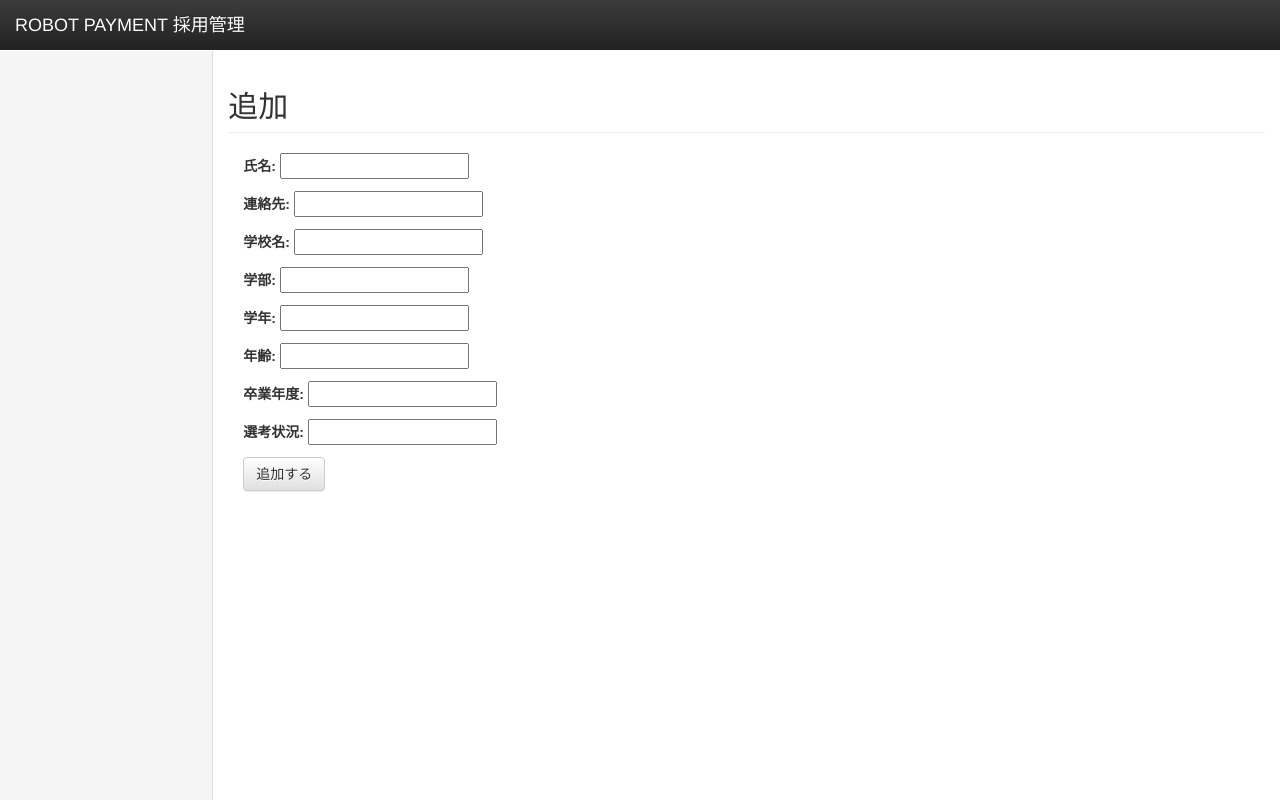
After one commit to hagyyyy1992/recuritment-manager, a Django app: template recruitment/templates/interview/interview_add.html in a window 1280 px wide. The commit adds this page. Run offline with Django 3.2, Linux system fonts and the light colour scheme; the template is opened without the code that fills it: values that come from a table or form of the project are taken from there, others are empty; parts of the project's set-up code (start-up, migrations or seed data) failed here and were passed over; some libraries are stand-ins or nearby versions.

Commit message:
add_to_interviewの追加

```diff
--- a/recruitment/templates/base.html
+++ b/recruitment/templates/base.html
@@ -66,6 +66,7 @@
                 <ul class="nav nav-sidebar">
                     <li><a href="{% url 'candidate_list' %}">採用候補者一覧</a></li>
                     <li><a href="{% url 'candidate_add' %}">採用候補者追加</a></li>
+                    <li><a href="{% url 'add_to_interview' %}">面接日程追加</a></li>
                     <li><a href="{% url 'archive_list' %}">過去選考者</a></li>
                 </ul>
                 {% endif %}
--- /dev/null
+++ b/recruitment/templates/interview/interview_add.html
@@ -0,0 +1,16 @@
+{% extends 'base.html' %}
+{% block contents %}
+
+    <div class="col-sm-9 col-sm-offset-3 col-md-10 col-md-offset-2 main">
+        <h2 class="page-header">追加</h2>
+        <div class="col-md-5">
+            <form action="{% url 'interview_add' %}" method="post">
+                {% csrf_token %}
+                {{ form.as_p }}
+                <input type="submit" class="btn btn-default" value="追加する"/>
+            </form>
+
+        </div>
+    </div>
+
+{% endblock %}
```
